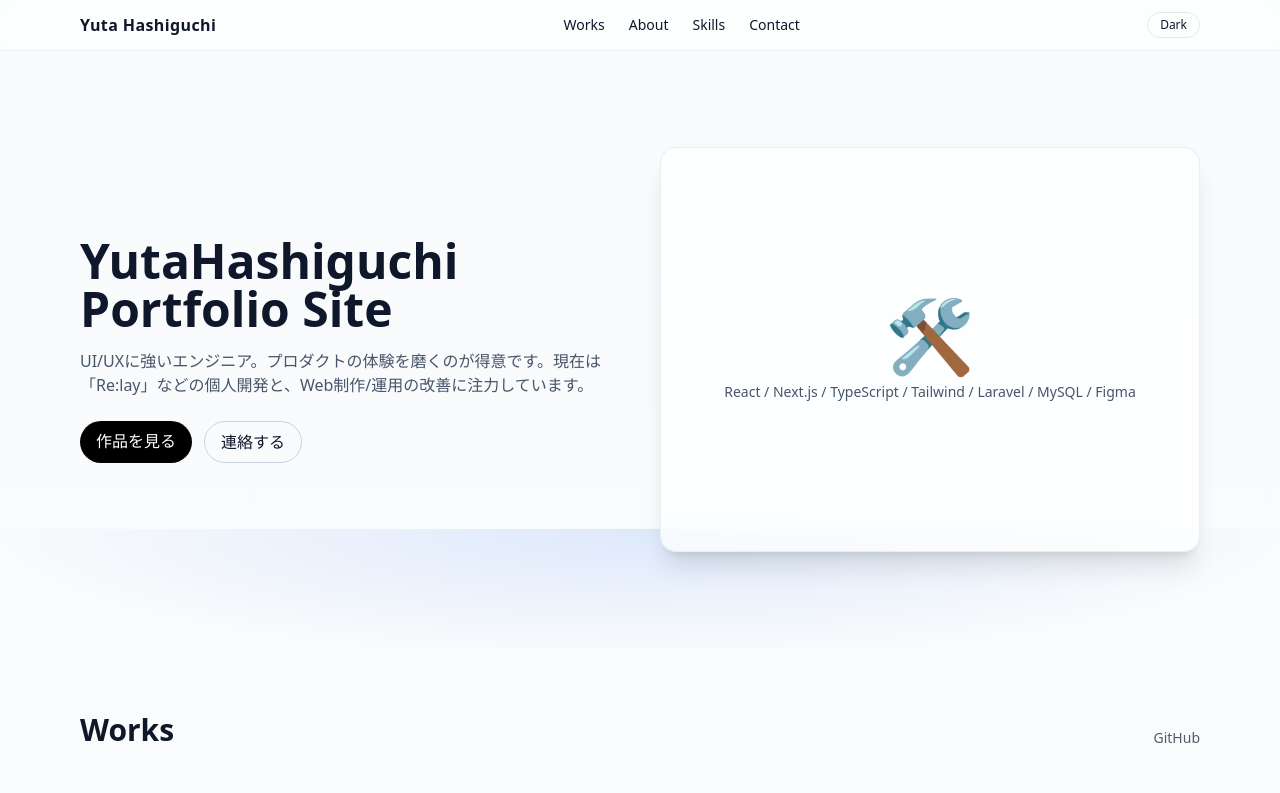
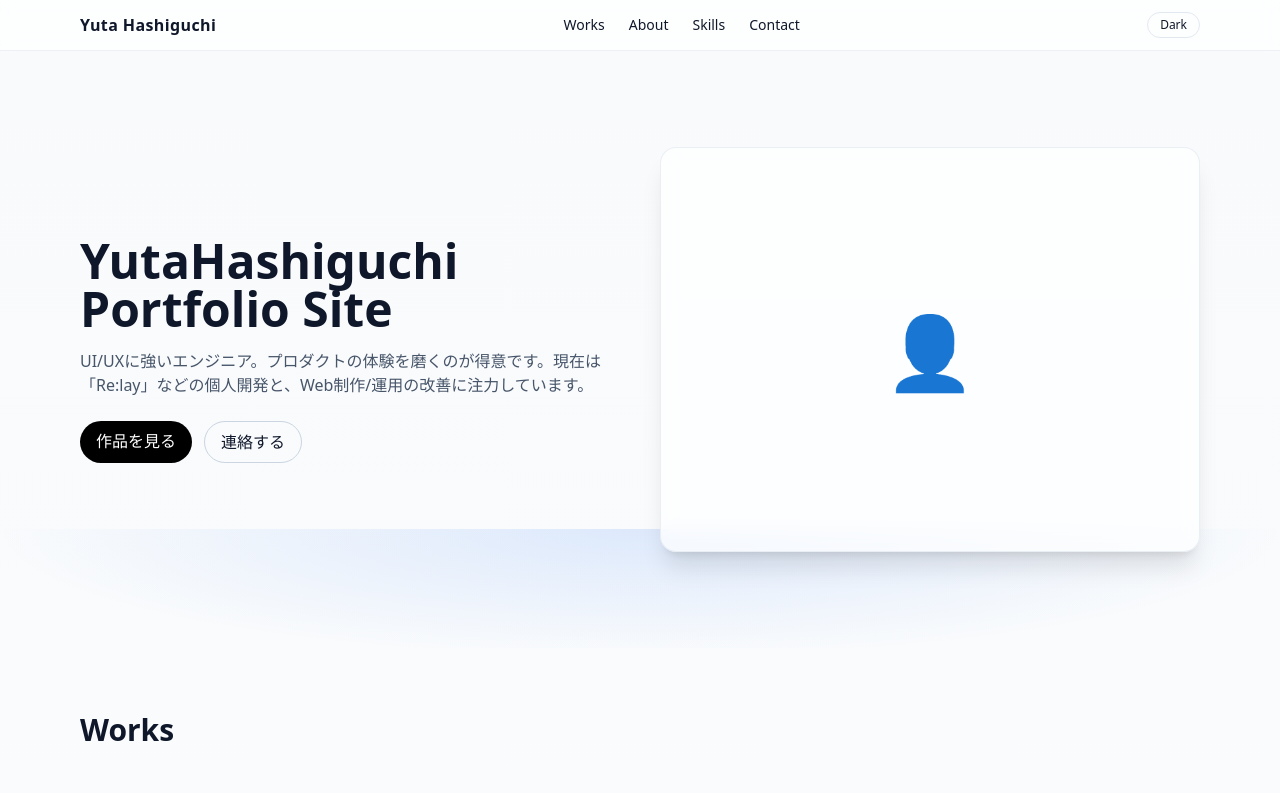
Before and after one commit to YutaHashiguchi/portfolio, a plain HTML site: page index.html in a window 1280 px wide. Shown: the top 793 px of the page. Drawn offline with nearby package versions, Linux system fonts and the light colour scheme.

Commit message:
Update index.html

```diff
--- a/index.html
+++ b/index.html
@@ -45,10 +45,7 @@
         </div>
         <div class="aspect-[4/3] rounded-2xl glass shadow-xl border border-slate-200/70 dark:border-slate-700/60 flex items-center justify-center p-6">
           <div class="text-center">
-            <div class="text-7xl">🛠️</div>
-            <p class="mt-3 text-sm text-slate-600 dark:text-slate-300">React / Next.js / TypeScript / Tailwind / Laravel / MySQL / Figma</p>
-          </div>
-        </div>
+            <div class="text-7xl">👤
       </div>
     </div>
   </section>
@@ -57,7 +54,6 @@
   <section id="works" class="max-w-6xl mx-auto px-4 py-16">
     <div class="flex items-end justify-between">
       <h2 class="text-2xl sm:text-3xl font-bold">Works</h2>
-      <a href="#" class="text-sm opacity-70 hover:opacity-100">GitHub</a>
     </div>
     <!-- Client / Selected Work -->
     <h3 class="mt-12 text-lg font-semibold opacity-80">Client / Selected Work</h3>
```
